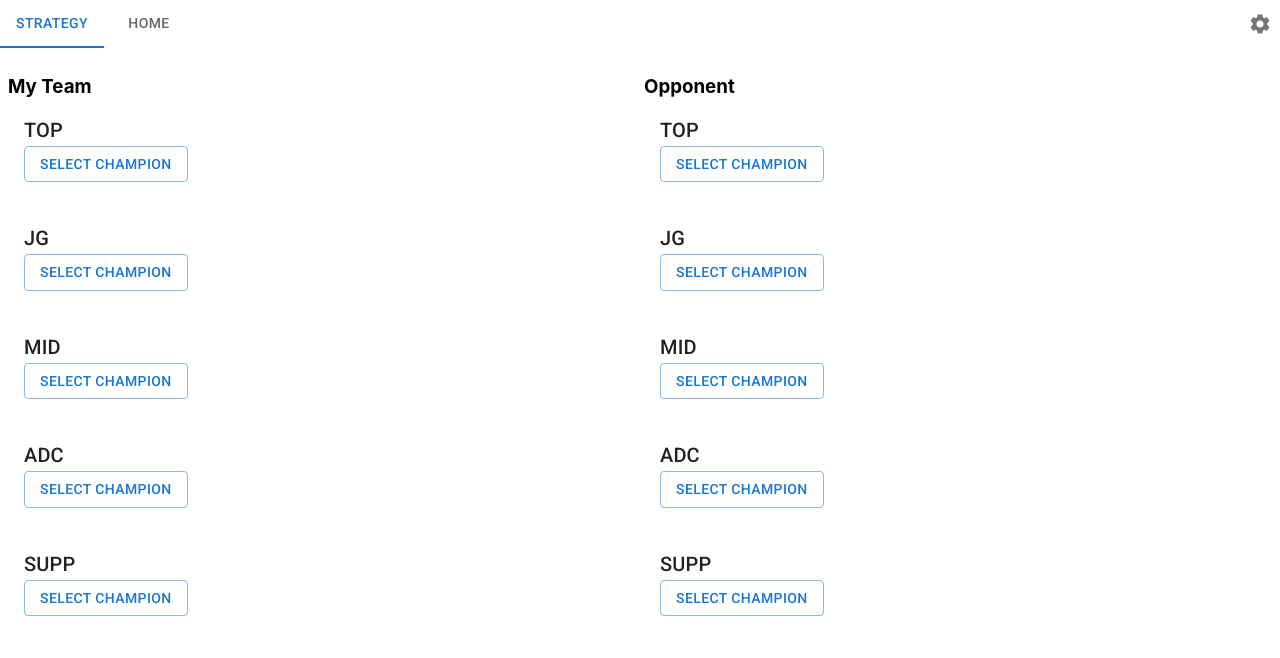
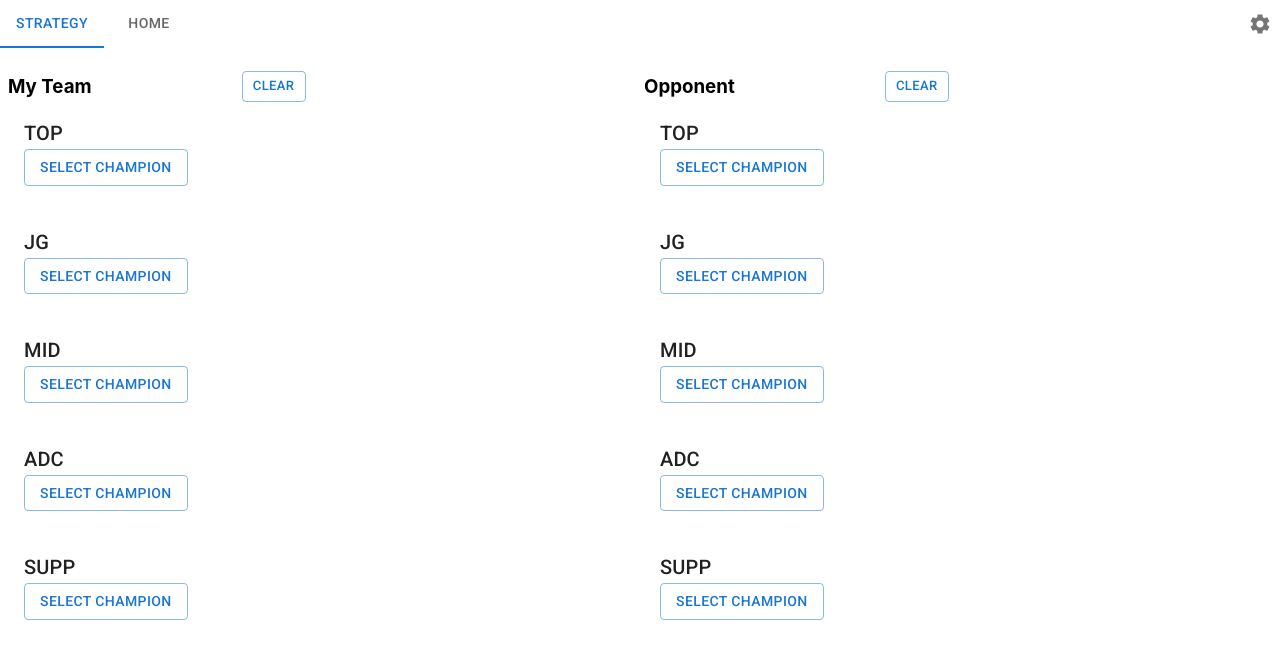
Before and after one commit to Jaehan-Kevin-Kim/LeagueOfLegend_Strategy, a React (Create React App) app: page /strategy in a window 1280 px wide. Shown: the top 658 px of the page. Built offline with nearby package versions, Linux system fonts and the light colour scheme; no server answers.

Commit message:
Working on managing selected champion list from state management

```diff
--- a/src/pages/Strategy/index.tsx
+++ b/src/pages/Strategy/index.tsx
@@ -1,12 +1,13 @@
 import { useCallback, useEffect, useState } from "react";
 
 import ChampionCard from "../../components/ChampionCard";
-import { Grid } from "@mui/material";
+import { Button, Grid } from "@mui/material";
 import useChampionStoreHook from "../../hooks/useChampionStoreHook";
 import { IChampion } from "../../models/Champion";
 // import { Button } from "@headlessui/react";
 import useSummonerSpellStoreHook from "../../hooks/useSummonerSpellStoreHook";
 import { useOptionStore } from "../../store/OptionStore";
+import { useGetChampionInfo } from "../../store/ChampionStore";
 
 const positions = ["TOP", "JG", "MID", "ADC", "SUPP"];
 
@@ -25,6 +26,8 @@ const Strategy = () => {
   //     TeamChampInfo[]
   //   >([]);
   const getSummonerSpellsWithVersion = useSummonerSpellStoreHook();
+  const { updateTeamChampsInfo, resetSpecificTeamChampsInfo, teamChampsInfo } =
+    useGetChampionInfo();
   const { options } = useOptionStore();
   // const [teamChampsInfo, setTeamChampsInfo] = useState<TeamChampInfo[]>([]);
   const [myTeamChampsInfo, setMyTeamChampsInfo] = useState<TeamChampInfo[]>([]);
@@ -75,6 +78,27 @@ const Strategy = () => {
 
   const handleSelectedChampion = useCallback(
     (team: string, champion: IChampion, position: string) => {
+      /*
+      // 이거는 store에서 champ information 관리하는 코드임. 화욜에 와서 아래 code comment 풀기
+      updateTeamChampsInfo({ team, champion, position });
+
+      if (team === "MyTeam") {
+        const myTeamChampList = teamChampsInfo.filter(
+          (info) => info.team === team,
+        );
+        setMyTeamChampsInfo(myTeamChampList);
+      }
+
+      if (team === "Opponent") {
+        const opponentTeamChampList = teamChampsInfo.filter(
+          (info) => info.team === team,
+        );
+        setOpponentTeamChampsInfo(opponentTeamChampList);
+      }
+
+      //
+      */
+
       if (team === "MyTeam") {
         const updatedTeamChampInfo = updateTeamChampInfo(
           myTeamChampsInfo,
@@ -93,7 +117,15 @@ const Strategy = () => {
         setOpponentTeamChampsInfo(updatedTeamChampInfo);
       }
     },
-    [myTeamChampsInfo, opponentTeamChampsInfo],
+    [myTeamChampsInfo, opponentTeamChampsInfo, teamChampsInfo],
+  );
+
+  const onClickClearTeam = useCallback(
+    (team: string) => () => {
+      resetSpecificTeamChampsInfo(team);
+      // console.log("clear team: ", team /*  */);
+    },
+    [],
   );
 
   return (
@@ -104,7 +136,24 @@ const Strategy = () => {
 
         {options.showMyTeam && (
           <Grid item xs={options.showOpponent ? 6 : 12}>
-            <h3 style={{ marginBottom: 0 }}>My Team</h3>
+            <Grid
+              container
+              justifyContent="start"
+              alignItems="center"
+              sx={{ mb: 0, pb: 0, height: 45 }}>
+              <Grid item>
+                <h3>My Team</h3>
+              </Grid>
+              <Grid item>
+                <Button
+                  size="small"
+                  style={{ marginLeft: 150 }}
+                  variant="outlined"
+                  onClick={onClickClearTeam("MyTeam")}>
+                  Clear
+                </Button>
+              </Grid>
+            </Grid>
             <Grid container direction="column">
               {myTeamChampsInfo.map((info, index) => (
                 <Grid item key={index} xs={12}>
@@ -122,7 +171,24 @@ const Strategy = () => {
 
         {options.showOpponent && (
           <Grid item xs={options.showMyTeam ? 6 : 12}>
-            <h3 style={{ marginBottom: 0 }}>Opponent</h3>
+            <Grid
+              container
+              justifyContent="start"
+              alignItems="center"
+              sx={{ mb: 0, pb: 0, height: 45 }}>
+              <Grid item>
+                <h3>Opponent</h3>
+              </Grid>
+              <Grid item>
+                <Button
+                  onClick={onClickClearTeam("Opponent")}
+                  size="small"
+                  style={{ marginLeft: 150 }}
+                  variant="outlined">
+                  Clear
+                </Button>
+              </Grid>
+            </Grid>
             <Grid container direction="column">
               {opponentTeamChampsInfo.map((info, index) => (
                 <Grid item key={index} xs={12}>
--- a/src/store/ChampionStore.tsx
+++ b/src/store/ChampionStore.tsx
@@ -26,6 +26,9 @@ interface ChampionState {
 // 스토어의 메서드 및 상태를 포함하는 인터페이스 정의
 interface ChampionStore extends ChampionState {
   execute: (version: string) => Promise<void>;
+  updateTeamChampsInfo: (teamChampInfo: ITeamChampInfo) => void;
+  resetSpecificTeamChampsInfo: (team: string) => void;
+  resetAllTeamsChampsInfo: () => void;
   // changeShowSkillDetails: (value: boolean) => void;
 }
 
@@ -71,15 +74,17 @@ export const useGetChampionInfo = create<ChampionStore>((set, get) => ({
   },
 
   updateTeamChampsInfo: (
+    teamChampInfo: ITeamChampInfo,
     // teamChampsInfo: ITeamChampInfo[],
-    team: string,
-    champion: IChampion,
-    position: string,
+    // team: string,
+    // champion: IChampion,
+    // position: string,
   ) => {
     const currentTeamChampsInfo = get().teamChampsInfo;
     const updatedTeamChampsInfo = currentTeamChampsInfo.map((info) =>
-      info.position === position && info.team === team
-        ? { ...info, champion }
+      info.position === teamChampInfo.position &&
+      info.team === teamChampInfo.team
+        ? { ...info, champion: teamChampInfo.champion }
         : info,
     );
 
```
